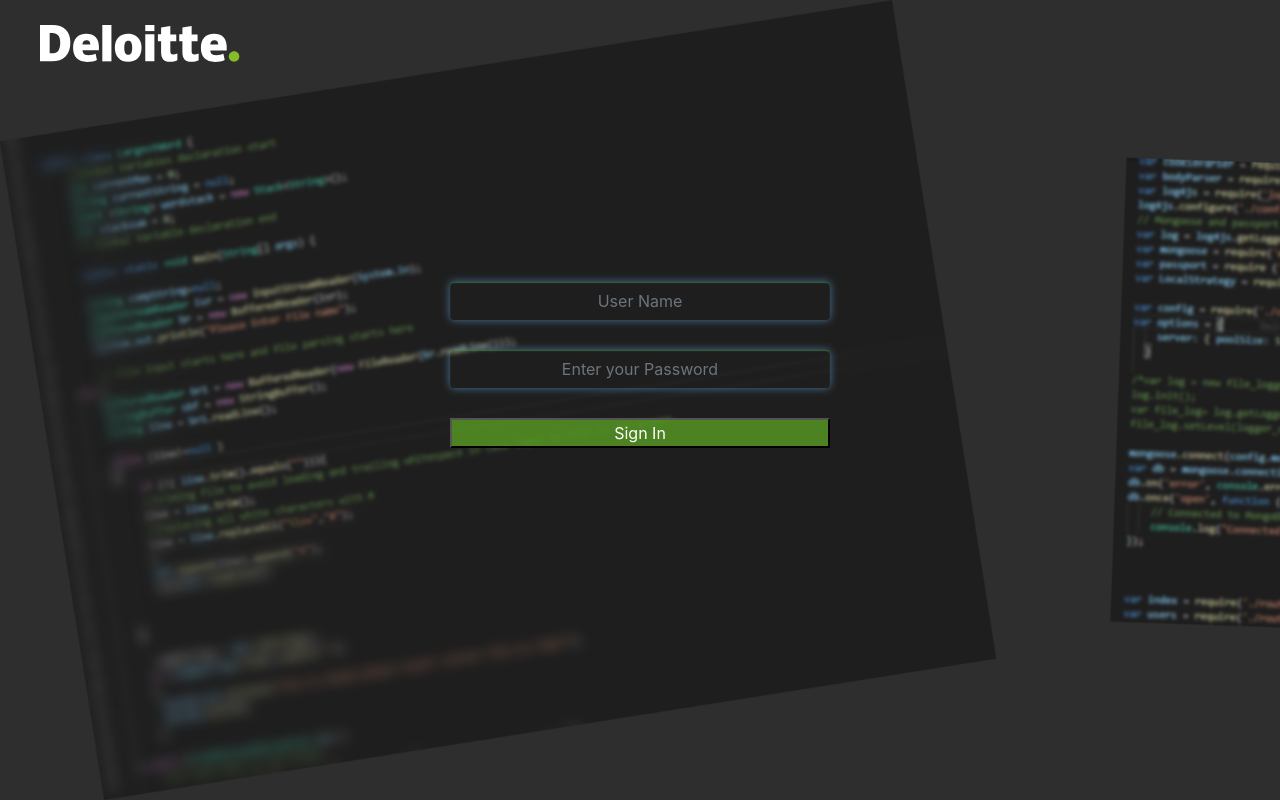
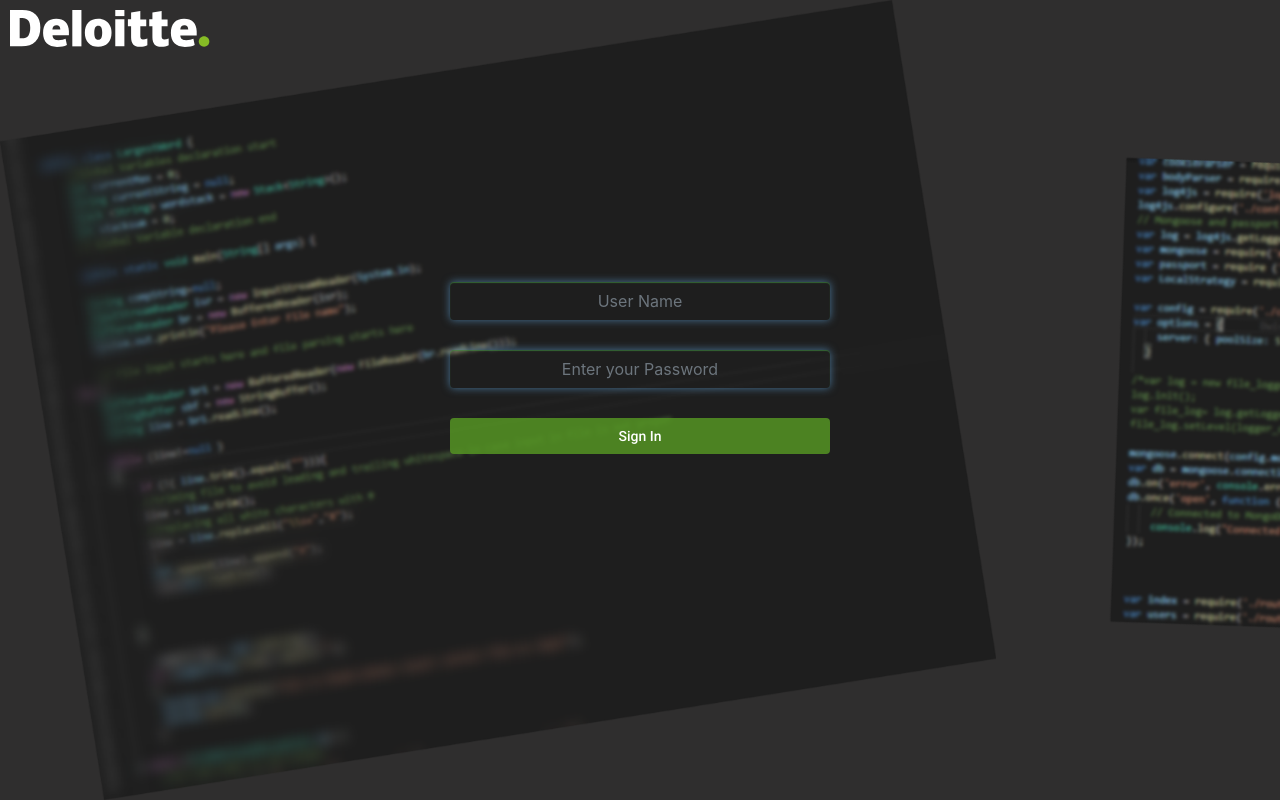
Before and after one commit to avikdey201/DevOpsTool, an Angular app: page / in a window 1280 px wide. Built offline with nearby package versions, Linux system fonts and the light colour scheme.

Commit message:
Added auth guard for login

```diff
--- a/package.json
+++ b/package.json
@@ -12,12 +12,12 @@
   "private": true,
   "dependencies": {
     "@angular/animations": "~7.1.0",
-    "@angular/cdk": "^9.1.1",
+    "@angular/cdk": "^7.1.1",
     "@angular/common": "~7.1.0",
     "@angular/compiler": "~7.1.0",
     "@angular/core": "~7.1.0",
     "@angular/forms": "~7.1.0",
-    "@angular/material": "^9.1.1",
+    "@angular/material": "^7.1.0",
     "@angular/platform-browser": "~7.1.0",
     "@angular/platform-browser-dynamic": "~7.1.0",
     "@angular/router": "~7.1.0",
--- a/src/app/app-routing.module.ts
+++ b/src/app/app-routing.module.ts
@@ -4,11 +4,13 @@
 
 import { LoginComponentComponent } from './login-component/login-component.component';
 import { SelectionComponentComponent } from './selection-component/selection-component.component';
+import { AuthGuard } from './services/auth-guard.service';
 
 const appRoutes: Routes = [
   { path: '', component: LoginComponentComponent},
-  {  path: 'description', component:  SelectionComponentComponent },
-
+  {  path: 'select', component:  SelectionComponentComponent
+  , canActivate: [AuthGuard] },
+  { path: '**', component: LoginComponentComponent},
 ];
 
 
--- a/src/app/login-component/login-component.component.css
+++ b/src/app/login-component/login-component.component.css
@@ -75,8 +75,8 @@
 
 .deloitte-logo{
     position: absolute;
-    top: 25px;
-    left: 40px;
+    top: 10px;
+    left: 10px;
     background: transparent;
 }
 
--- a/src/app/login-component/login-component.component.ts
+++ b/src/app/login-component/login-component.component.ts
@@ -4,6 +4,7 @@
 import { LoginRequestModel } from '../../data-model/LoginRequestModel';
 import { DataProviderService } from '../data-provider.service';
 import { LoginResponseModel } from '../../data-model/LoginResponseModel';
+import { LocalDataStorageService } from '../services/localDataStorage.service';
 @Component({
   selector: 'app-login-component',
   templateUrl: './login-component.component.html',
@@ -16,10 +17,14 @@
   constructor(private router: Router,
     private fb: FormBuilder,
      private dataProviderService: DataProviderService,
-    // private codeEvalutionService: CodeEvalutionService
+     private localDataStore: LocalDataStorageService
     ) { }
     loginRes: LoginResponseModel = new LoginResponseModel();
   ngOnInit() {
+
+    if (this.localDataStore.getLocalDataStorage('userDetails')) {
+      this.router.navigate(['/select']);
+    }
     this.loginForm = this.fb.group({
       userName: [null, Validators.required],
       password: [null, Validators.required]
@@ -27,19 +32,15 @@
   }
 
   login(): void {
-    //const loginData = { 'userName': this.loginForm.controls.userName.value, 'password': this.loginForm.controls.password.value }
-    this.loginReqData = new LoginRequestModel();
+   this.loginReqData = new LoginRequestModel();
     this.loginReqData.userName = this.loginForm.controls.userName.value;
     this.loginReqData.password = this.loginForm.controls.password.value;
     this.dataProviderService.getLoginData(this.loginReqData).subscribe(
       (data: LoginResponseModel) => {
          this.loginRes = data;
          console.log("Token received from backend",this.loginRes.token);
-      });
-
-        this.router.navigate(['/description']);
-
-
-  }
-
+         this.localDataStore.putLocalDataStorage(this.loginRes, 'userDetails');
+        this.router.navigate(['/select']);
+  });
 }
+}
--- a/src/app/selection-component/selection-component.component.css
+++ b/src/app/selection-component/selection-component.component.css
@@ -65,13 +65,11 @@
 .bgd-1 {
     max-height: 100vh;
     z-index: 11;
-    content: url(../../assets/images/Capture.png);
 }
 
 .bgd-2 {
     max-height: 100vh;
     z-index: 11;
-    content: url(../../assets/images/Capture2.png);
 }
 
 
@@ -84,7 +82,7 @@
 }
 
 .bgd-main {
-    background-color: #1b1a1ae8;
+    background-color:white;
 }
 
 img {
@@ -106,13 +104,13 @@
 .lblDesign{
   margin-top: 30px;
     margin-bottom: 10px;
-    color: #259e66;
+    color: #175639;
 }
 
 .lblDesign2{
   margin-top: 5px;
   margin-bottom: 10px;
-  color: #259e66;
+  color: #175639;
 }
 
 input {
@@ -138,10 +136,17 @@
 }
 
 .deloitte-logo{
-    position: absolute;
-    top: 25px;
-    left: 40px;
-    background: transparent;
+  background: transparent;
+  display: flex;
+  width: 100%;
+  height: 50px;
+  background-color: #1c1e1e;
+}
+
+.deloitte-logo span {
+  position: absolute;
+  left: 10px;
+  top: 6px;
 }
 
 div.deloitte-logo img {
--- /dev/null
+++ b/src/app/services/auth-guard.service.ts
@@ -0,0 +1,20 @@
+import { CanActivate, ActivatedRouteSnapshot, RouterStateSnapshot, Router } from '@angular/router';
+import { Injectable } from '@angular/core';
+import { LocalDataStorageService } from './localDataStorage.service';
+
+@Injectable()
+export class AuthGuard implements CanActivate {
+    constructor(private _localDataStore: LocalDataStorageService,
+        private _router: Router) {}
+    canActivate(route: ActivatedRouteSnapshot,
+        state: RouterStateSnapshot): boolean  {
+            if ( this._localDataStore.getLocalDataStorage('userDetails') &&
+             this._localDataStore.getLocalDataStorage('userDetails') != null) {
+                 return true;
+            } else {
+              this._router.navigateByUrl('/');
+            }
+
+    }
+
+}
--- /dev/null
+++ b/src/app/services/localDataStorage.service.ts
@@ -0,0 +1,15 @@
+import { Injectable } from '@angular/core';
+
+@Injectable()
+export class LocalDataStorageService {
+
+    getLocalDataStorage(key: string): any {
+        return localStorage.getItem(key);
+    }
+
+    putLocalDataStorage(data: any, key: string): void {
+        localStorage.setItem(key, data);
+    }
+
+
+}
```
Also changed, not shown: src/app/app.module.ts (+9 -2 lines), src/assets/images/Deloitte-Logo.png (added), 1 other file (tests, documents, lock files or other folders).
